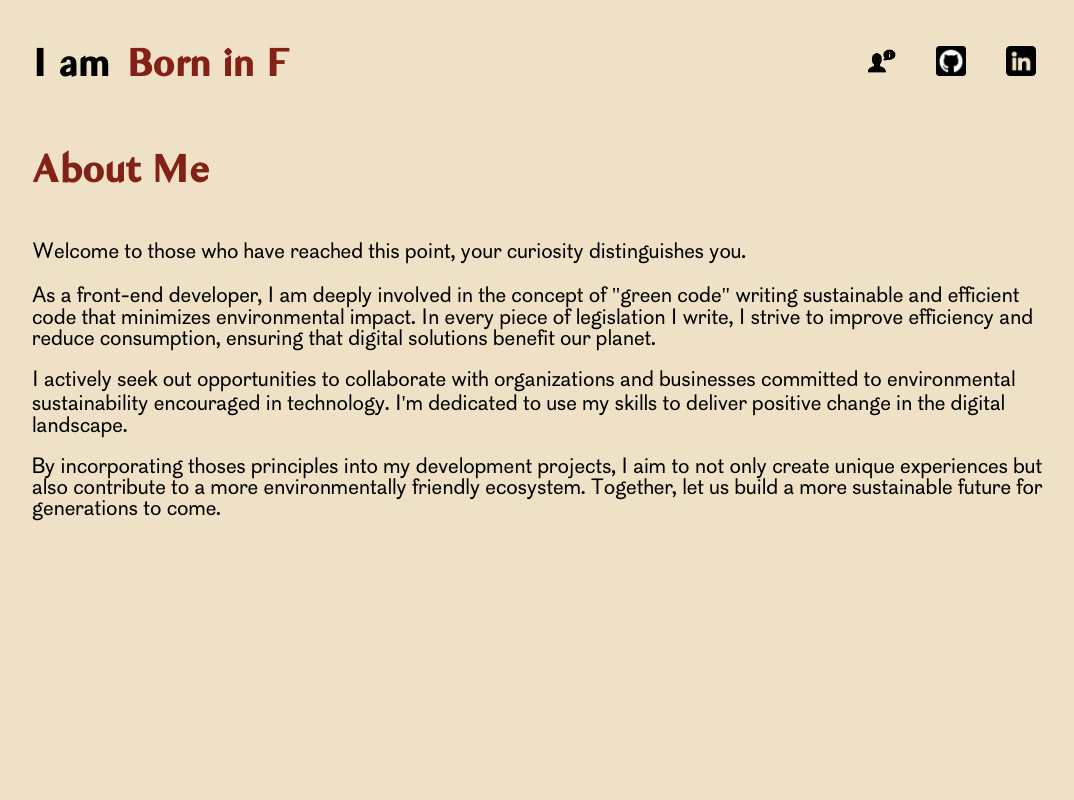
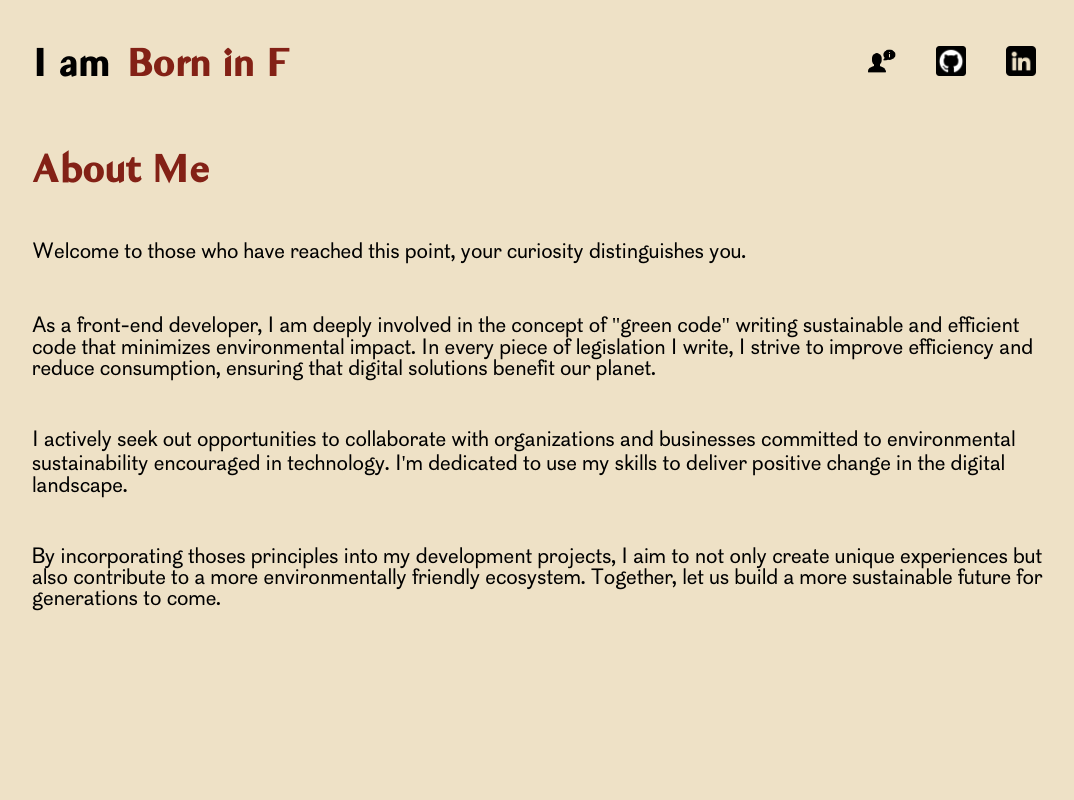
Before and after one commit to UdotBdot/Openclassrooms_P12_Portfolio, a React (Vite) app: page /about-me in a window 1280 px wide. Shown: the top 800 px of the page, without its empty margins (96-1170 px from the left). Built offline with nearby package versions, Linux system fonts and the light colour scheme.

Commit message:
FIX: Side page width + margin/padding

```diff
--- a/src/components/MainWorks/MainWorks.scss
+++ b/src/components/MainWorks/MainWorks.scss
@@ -43,6 +43,6 @@
   }
   @media (max-width: 1024px) {
     .Works p {
-      margin: 50px 10px;
+      margin: 50px 0;
     }
   }
--- a/src/components/TextAboutMe/TextAboutMe.scss
+++ b/src/components/TextAboutMe/TextAboutMe.scss
@@ -4,15 +4,14 @@
     & h2 {
         font-family: $headline-font;
         font-size: calc(2rem + 0.390625vw);
-        margin: 20px 0 50px 0;
         animation: track-in 1.5s forwards;
         @include track-in-animation(track-in);
     }
     & p {
         font-family: $text-font;
         font-size: calc(1rem + 0.390625vw);
-        margin-bottom: 20px;
         animation: track-in 3s forwards;
+        margin: 50px 0;
         @include track-in-animation(track-in);
     }
 }
```
